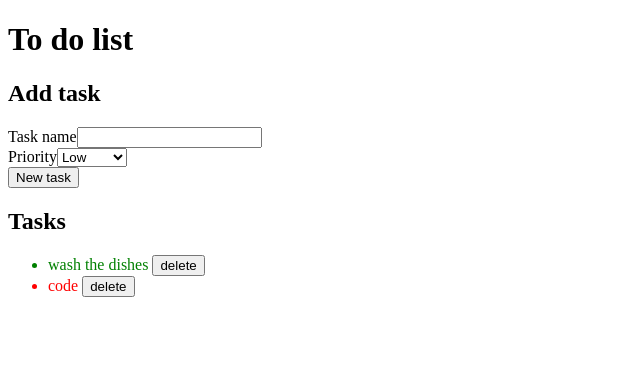
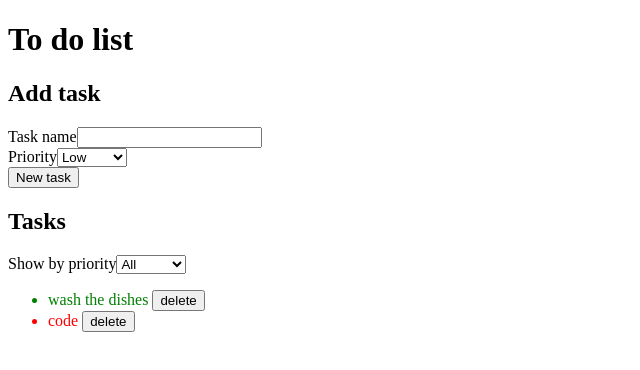
Before and after one commit to brunomisto/todo-list, a React app: page / in a window 1280 px wide. Shown: the top 370 px of the page, without its empty margins (0-640 px from the left). Built offline with nearby package versions, Linux system fonts and the light colour scheme; the HTML template or start-up script is replaced by a standard one.

Commit message:
Render tasks by selected priority

```diff
--- a/src/components/TaskList.jsx
+++ b/src/components/TaskList.jsx
@@ -1,12 +1,39 @@
+import { useState } from "react";
 import Task from "./Task";
 
 const TaskList = ({ tasks, onDelete }) => {
+  const [priority, setPriority] = useState("");
+
+  const handlePriorityChange = (event) => {
+    setPriority(event.target.value);
+  };
+
+  const tasksToShow = tasks.filter((task) => task.priority.includes(priority));
   return (
-    <ul>
-      {tasks.map((task) => (
-        <Task key={task.id} task={task} onDelete={() => onDelete(task.id)} />
-      ))}
-    </ul>
+    <div>
+      <label>
+        Show by priority
+        <select value={priority} onChange={handlePriorityChange}>
+          <option value="">All</option>
+          <option value="high">High</option>
+          <option value="medium">Medium</option>
+          <option value="low">Low</option>
+        </select>
+      </label>
+      {tasksToShow.length > 0 ? (
+        <ul>
+          {tasksToShow.map((task) => (
+            <Task
+              key={task.id}
+              task={task}
+              onDelete={() => onDelete(task.id)}
+            />
+          ))}
+        </ul>
+      ) : (
+        <p>No tasks</p>
+      )}
+    </div>
   );
 };
 
```
